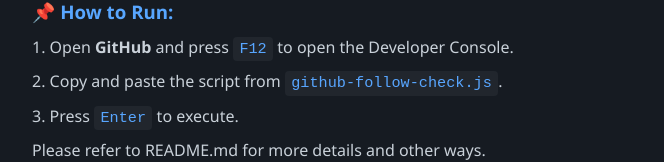
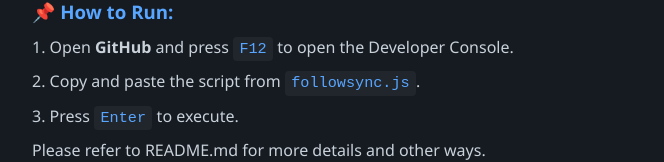
Before and after one commit to bandirevanth/FollowSync, a plain HTML site: page index.html in a window 1280 px wide. Shown: the part 294-456 px from the top of the page, without its empty margins (290-954 px from the left). Drawn offline with Linux system fonts and the light colour scheme; no server answers.

Commit message:
Update index.html

```diff
--- a/index.html
+++ b/index.html
@@ -85,7 +85,7 @@
 
     <h3>📌 How to Run:</h3>
     <p>1. Open <strong>GitHub</strong> and press <code>F12</code> to open the Developer Console.</p>
-    <p>2. Copy and paste the script from <code>github-follow-check.js</code>.</p>
+    <p>2. Copy and paste the script from <code>followsync.js</code>.</p>
     <p>3. Press <code>Enter</code> to execute.</p>
     <p>Please refer to README.md for more details and other ways.</p>
 
```
